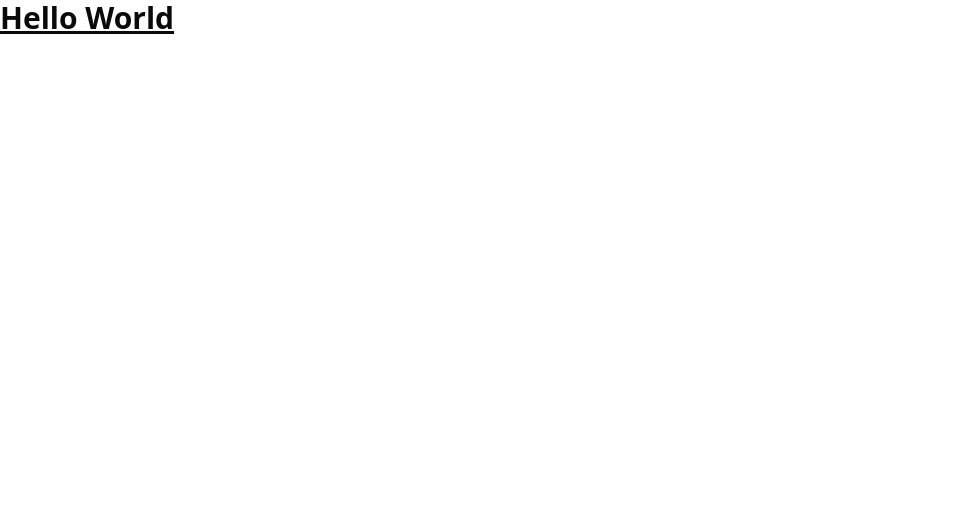
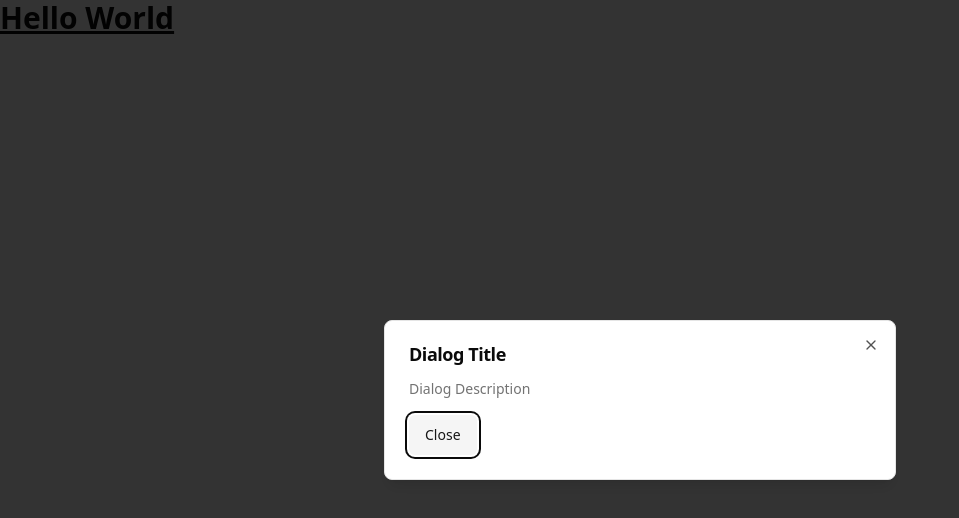
Before and after one commit to windate3411/testing-demo, a React (Vite) app: page / in a window 1280 px wide. Shown: the top 518 px of the page, without its empty margins (0-959 px from the left). Built offline with nearby package versions, Linux system fonts and the light colour scheme.

Commit message:
Add additional test component

```diff
--- a/package.json
+++ b/package.json
@@ -17,6 +17,7 @@
     "registry": "https://npm.pkg.github.com"
   },
   "dependencies": {
+    "@radix-ui/react-dialog": "^1.1.2",
     "@radix-ui/react-slot": "^1.1.0",
     "class-variance-authority": "^0.7.1",
     "clsx": "^2.1.1",
--- a/src/App.tsx
+++ b/src/App.tsx
@@ -1,8 +1,15 @@
+import MyDialog from './MyDialog';
+
 function App() {
   return (
     <>
       <div>
         <h1 className="text-3xl font-bold underline">Hello World</h1>
+        <MyDialog
+          title="Dialog Title"
+          description="Dialog Description"
+          onClose={() => {}}
+        />
       </div>
     </>
   );
--- /dev/null
+++ b/src/MyDialog.tsx
@@ -0,0 +1,47 @@
+import { useState } from 'react';
+import {
+  Dialog,
+  DialogContent,
+  DialogHeader,
+  DialogTitle,
+  DialogDescription,
+  DialogFooter,
+} from '@/components/ui/dialog';
+import { Button } from '@/components/ui/button';
+interface IMyDialogProps {
+  onClose?: () => void;
+  title: string;
+  description: React.ReactNode;
+}
+
+const MyDialog: React.FunctionComponent<IMyDialogProps> = ({
+  onClose,
+  title,
+  description,
+}) => {
+  const [open, setOpen] = useState(true);
+  return (
+    <Dialog open={open} onOpenChange={setOpen}>
+      <DialogContent>
+        <DialogHeader>
+          <DialogTitle>{title}</DialogTitle>
+        </DialogHeader>
+        <DialogDescription>{description}</DialogDescription>
+        <DialogFooter className="sm:justify-start">
+          <Button
+            type="button"
+            variant="secondary"
+            onClick={() => {
+              setOpen(false);
+              onClose?.();
+            }}
+          >
+            Close
+          </Button>
+        </DialogFooter>
+      </DialogContent>
+    </Dialog>
+  );
+};
+
+export default MyDialog;
--- /dev/null
+++ b/src/components/ui/dialog.tsx
@@ -0,0 +1,120 @@
+import * as React from "react"
+import * as DialogPrimitive from "@radix-ui/react-dialog"
+import { X } from "lucide-react"
+
+import { cn } from "@/lib/utils"
+
+const Dialog = DialogPrimitive.Root
+
+const DialogTrigger = DialogPrimitive.Trigger
+
+const DialogPortal = DialogPrimitive.Portal
+
+const DialogClose = DialogPrimitive.Close
+
+const DialogOverlay = React.forwardRef<
+  React.ElementRef<typeof DialogPrimitive.Overlay>,
+  React.ComponentPropsWithoutRef<typeof DialogPrimitive.Overlay>
+>(({ className, ...props }, ref) => (
+  <DialogPrimitive.Overlay
+    ref={ref}
+    className={cn(
+      "fixed inset-0 z-50 bg-black/80  data-[state=open]:animate-in data-[state=closed]:animate-out data-[state=closed]:fade-out-0 data-[state=open]:fade-in-0",
+      className
+    )}
+    {...props}
+  />
+))
+DialogOverlay.displayName = DialogPrimitive.Overlay.displayName
+
+const DialogContent = React.forwardRef<
+  React.ElementRef<typeof DialogPrimitive.Content>,
+  React.ComponentPropsWithoutRef<typeof DialogPrimitive.Content>
+>(({ className, children, ...props }, ref) => (
+  <DialogPortal>
+    <DialogOverlay />
+    <DialogPrimitive.Content
+      ref={ref}
+      className={cn(
+        "fixed left-[50%] top-[50%] z-50 grid w-full max-w-lg translate-x-[-50%] translate-y-[-50%] gap-4 border bg-background p-6 shadow-lg duration-200 data-[state=open]:animate-in data-[state=closed]:animate-out data-[state=closed]:fade-out-0 data-[state=open]:fade-in-0 data-[state=closed]:zoom-out-95 data-[state=open]:zoom-in-95 data-[state=closed]:slide-out-to-left-1/2 data-[state=closed]:slide-out-to-top-[48%] data-[state=open]:slide-in-from-left-1/2 data-[state=open]:slide-in-from-top-[48%] sm:rounded-lg",
+        className
+      )}
+      {...props}
+    >
+      {children}
+      <DialogPrimitive.Close className="absolute right-4 top-4 rounded-sm opacity-70 ring-offset-background transition-opacity hover:opacity-100 focus:outline-none focus:ring-2 focus:ring-ring focus:ring-offset-2 disabled:pointer-events-none data-[state=open]:bg-accent data-[state=open]:text-muted-foreground">
+        <X className="h-4 w-4" />
+        <span className="sr-only">Close</span>
+      </DialogPrimitive.Close>
+    </DialogPrimitive.Content>
+  </DialogPortal>
+))
+DialogContent.displayName = DialogPrimitive.Content.displayName
+
+const DialogHeader = ({
+  className,
+  ...props
+}: React.HTMLAttributes<HTMLDivElement>) => (
+  <div
+    className={cn(
+      "flex flex-col space-y-1.5 text-center sm:text-left",
+      className
+    )}
+    {...props}
+  />
+)
+DialogHeader.displayName = "DialogHeader"
+
+const DialogFooter = ({
+  className,
+  ...props
+}: React.HTMLAttributes<HTMLDivElement>) => (
+  <div
+    className={cn(
+      "flex flex-col-reverse sm:flex-row sm:justify-end sm:space-x-2",
+      className
+    )}
+    {...props}
+  />
+)
+DialogFooter.displayName = "DialogFooter"
+
+const DialogTitle = React.forwardRef<
+  React.ElementRef<typeof DialogPrimitive.Title>,
+  React.ComponentPropsWithoutRef<typeof DialogPrimitive.Title>
+>(({ className, ...props }, ref) => (
+  <DialogPrimitive.Title
+    ref={ref}
+    className={cn(
+      "text-lg font-semibold leading-none tracking-tight",
+      className
+    )}
+    {...props}
+  />
+))
+DialogTitle.displayName = DialogPrimitive.Title.displayName
+
+const DialogDescription = React.forwardRef<
+  React.ElementRef<typeof DialogPrimitive.Description>,
+  React.ComponentPropsWithoutRef<typeof DialogPrimitive.Description>
+>(({ className, ...props }, ref) => (
+  <DialogPrimitive.Description
+    ref={ref}
+    className={cn("text-sm text-muted-foreground", className)}
+    {...props}
+  />
+))
+DialogDescription.displayName = DialogPrimitive.Description.displayName
+
+export {
+  Dialog,
+  DialogPortal,
+  DialogOverlay,
+  DialogClose,
+  DialogTrigger,
+  DialogContent,
+  DialogHeader,
+  DialogFooter,
+  DialogTitle,
+  DialogDescription,
+}
--- a/src/index.ts
+++ b/src/index.ts
@@ -1,2 +1,3 @@
 export * from './MyButton';
 export * from './YourButton';
+export * from './MyDialog';
```
Also changed, not shown: 1 other file (tests, documents, lock files or other folders).
